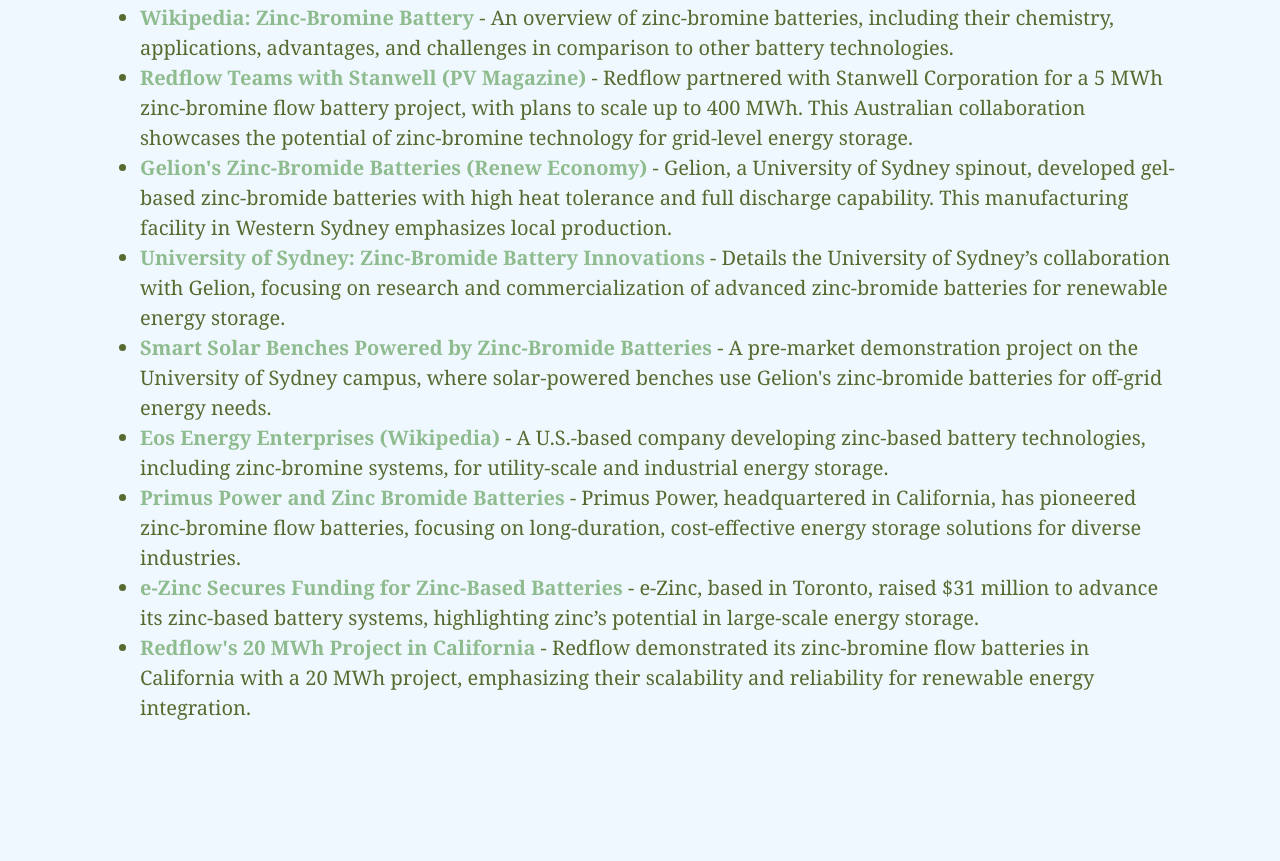
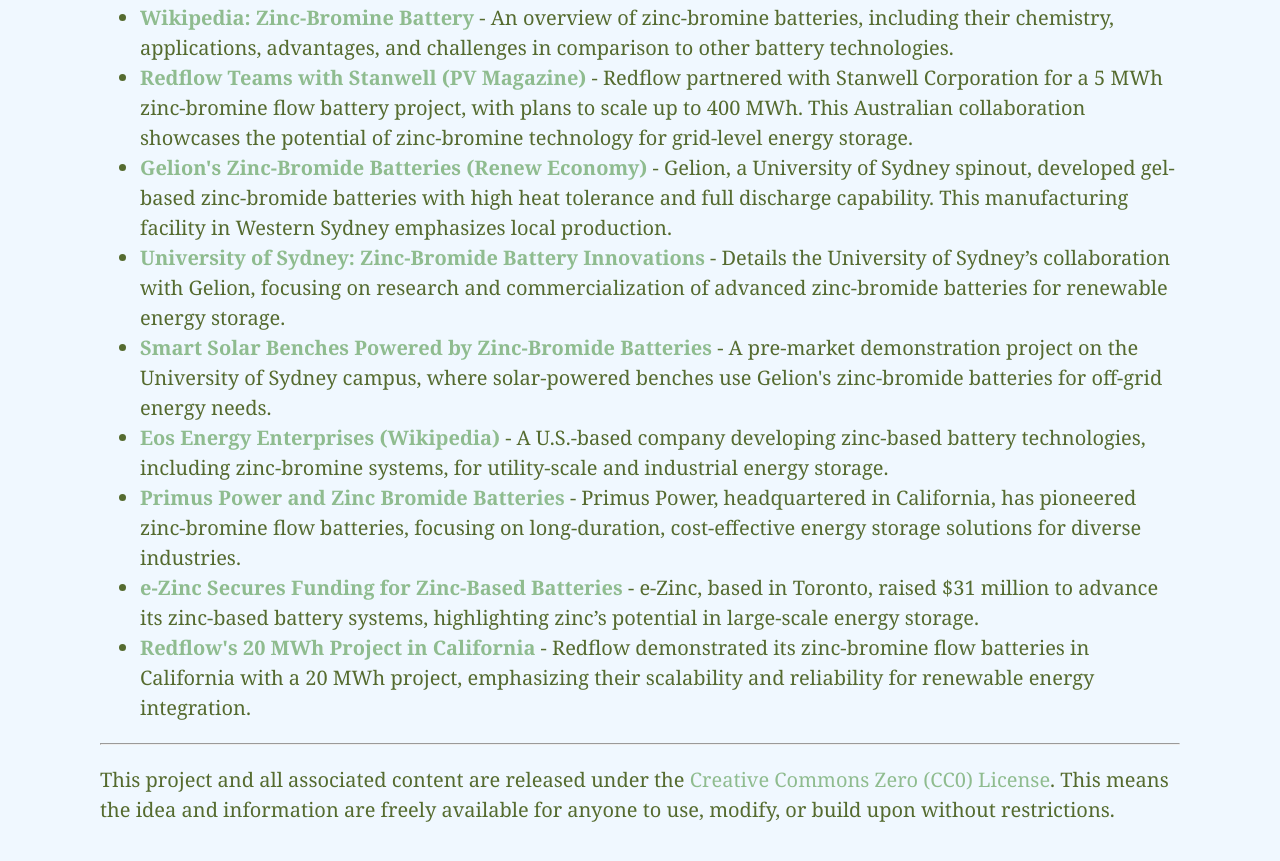
Before and after one commit to jam2ja/RailVault, a plain HTML site: page zinc-bromide-batteries.html in a window 1280 px wide. Shown: the part 311-1172 px from the top of the page. Drawn offline with Linux system fonts and the light colour scheme.

Commit message:
Update zinc-bromide-batteries.html

```diff
--- a/zinc-bromide-batteries.html
+++ b/zinc-bromide-batteries.html
@@ -105,5 +105,13 @@
       - Redflow demonstrated its zinc-bromine flow batteries in California with a 20 MWh project, emphasizing their scalability and reliability for renewable energy integration.
     </li>
   </ul>
+  <hr />
+  <div>
+    <p>
+      This project and all associated content are released under the
+      <a href="https://creativecommons.org/publicdomain/zero/1.0/" target="_blank">Creative Commons Zero (CC0) License</a>.
+      This means the idea and information are freely available for anyone to use, modify, or build upon without restrictions.
+    </p>
+  </div>
  </body>
 </html>
```
